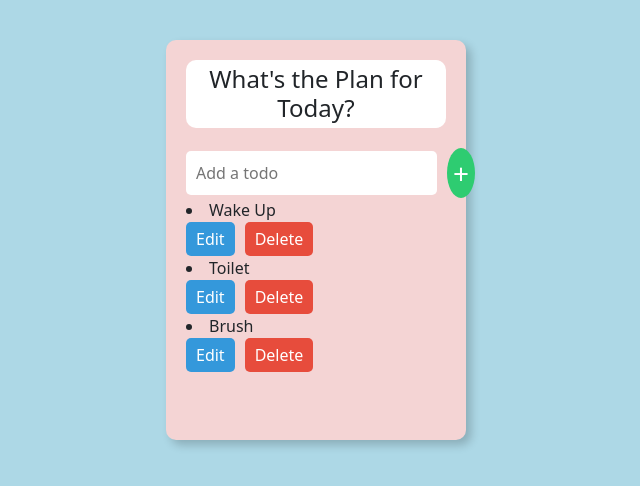
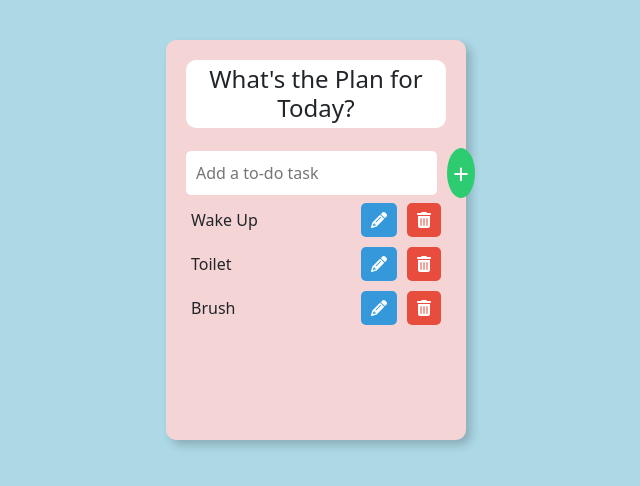
Before and after one commit to AditeeKatti/React, a React (Create React App) app in the folder my-to-do-app/: page / in a window 1280 px wide. Shown: the top 486 px of the page, without its empty margins (324-964 px from the left). Built offline with nearby package versions, Linux system fonts and the light colour scheme.

Commit message:
Updated the buttons

```diff
--- a/my-to-do-app/package.json
+++ b/my-to-do-app/package.json
@@ -3,6 +3,8 @@
   "version": "0.1.0",
   "private": true,
   "dependencies": {
+    "@fortawesome/free-solid-svg-icons": "^6.4.0",
+    "@fortawesome/react-fontawesome": "^0.2.0",
     "@testing-library/jest-dom": "^5.16.5",
     "@testing-library/react": "^13.4.0",
     "@testing-library/user-event": "^13.5.0",
--- a/my-to-do-app/src/ToDoListForm.jsx
+++ b/my-to-do-app/src/ToDoListForm.jsx
@@ -1,6 +1,8 @@
 import React, { useState, useRef } from 'react';
 import 'bootstrap/dist/css/bootstrap.min.css';
 import styled from 'styled-components';
+import { FontAwesomeIcon } from '@fortawesome/react-fontawesome';
+import { faPencilAlt, faTrashAlt, faSave } from '@fortawesome/free-solid-svg-icons';
 import './App.css';
 
 const TodoListContainer = styled.div`
@@ -8,7 +10,7 @@ const TodoListContainer = styled.div`
   flex-direction: column;
   position: relative;
   width: 300px;
-  height: 400px;
+  min-height: 400px;
   margin: 30px auto;
   padding: 20px;
   background-color: #f4d4d4;
@@ -17,25 +19,9 @@ const TodoListContainer = styled.div`
 `;
 const Task = styled.li`
   display: flex;
+  padding: 5px;
   align-items: center;
   justify-content: space-between;
-  margin-bottom: 10px;
-`;
-
-const TaskButton = styled.button`
-  border: none;
-  border-radius: 50%;
-  width: 30px;
-  height: 30px;
-  background-color: ${(props) =>
-    props.type === 'edit' ? '#3498db' : '#e74c3c'};
-  color: #fff;
-  font-size: 16px;
-  cursor: pointer;
-`;
-
-const TaskText = styled.span`
-  flex-grow: 1;
 `;
 
 const TodoListText = styled.h4`
@@ -58,6 +44,7 @@ const TodoInput = styled.input`
   padding: 10px;
   margin-right: 10px;
 `;
+
 const EditButton = styled.button`
   border: none;
   background-color: #3498db;
@@ -76,6 +63,27 @@ const DeleteButton = styled.button`
   border-radius: 5px;
   cursor: pointer;
 `;
+
+const SaveButton = styled.button`
+  border: none;
+  background-color: #4CAF50;
+  color: #fff;
+  padding: 5px 10px;
+  border-radius: 5px;
+  cursor: pointer;
+`;
+
+const SaveIcon = styled(FontAwesomeIcon).attrs({
+  icon: faSave,
+})``;
+
+const PencilIcon = styled(FontAwesomeIcon).attrs({
+  icon: faPencilAlt,
+})``;
+
+const TrashIcon = styled(FontAwesomeIcon).attrs({
+  icon: faTrashAlt,
+})``;
 
 
 const TodoButton = styled.button`
@@ -135,7 +143,7 @@ function TodoList() {
       <TodoListText>What's the Plan for Today?</TodoListText>
       <TodoForm>
         <TodoInput
-          placeholder="Add a todo"
+          placeholder="Add a to-do task"
           value={input}
           onChange={handleChange}
           name="text"
@@ -144,25 +152,25 @@ function TodoList() {
         <TodoButton onClick={handleSubmit}> + </TodoButton>
       </TodoForm>
       {Object.keys(tasks).map((key) => (
-  <li key={key}>
+  <Task key={key}>
     {editing === key ? (
       <>
         <TodoInput
           value={newTaskText}
           onChange={(e) => setNewTaskText(e.target.value)}
         />
-        <EditButton onClick={() => handleSave(key)}>Save</EditButton>
+        <SaveButton onClick={() => handleSave(key)}> <SaveIcon /></SaveButton>
       </>
     ) : (
       <>
         <span>{tasks[key]}</span>
         <div>
-          <EditButton onClick={() => handleEdit(key)}>Edit</EditButton>
-          <DeleteButton onClick={() => handleDelete(key)}>Delete</DeleteButton>
+          <EditButton onClick={() => handleEdit(key)}><PencilIcon /></EditButton>
+          <DeleteButton onClick={() => handleDelete(key)}><TrashIcon /></DeleteButton>
         </div>
       </>
     )}
-  </li>
+  </Task>
 ))}
 
     </TodoListContainer>
```
Also changed, not shown: 1 other file (tests, documents, lock files or other folders).
